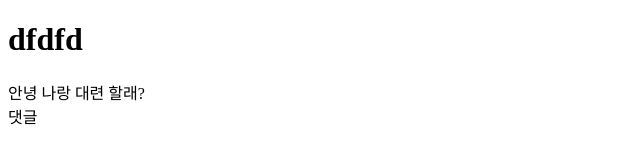
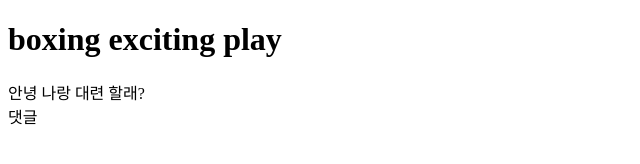
Before and after one commit to NullPointException21/git, a plain HTML site: page index.html in a window 1280 px wide. Shown: the whole page, without its empty margins (0-640 px from the left). Drawn offline with Linux system fonts and the light colour scheme.

Commit message:
스파링 싫어요

```diff
--- a/index.html
+++ b/index.html
@@ -7,7 +7,7 @@
     <title>Boxing</title>
 </head>
 <body>
-    <h1>dfdfd</h1>
+    <h1>boxing exciting play</h1>
     <div>안녕 나랑 대련 할래?</div>
     <div>댓글</div>
 </body>
```
Also changed, not shown: 1 other file.
